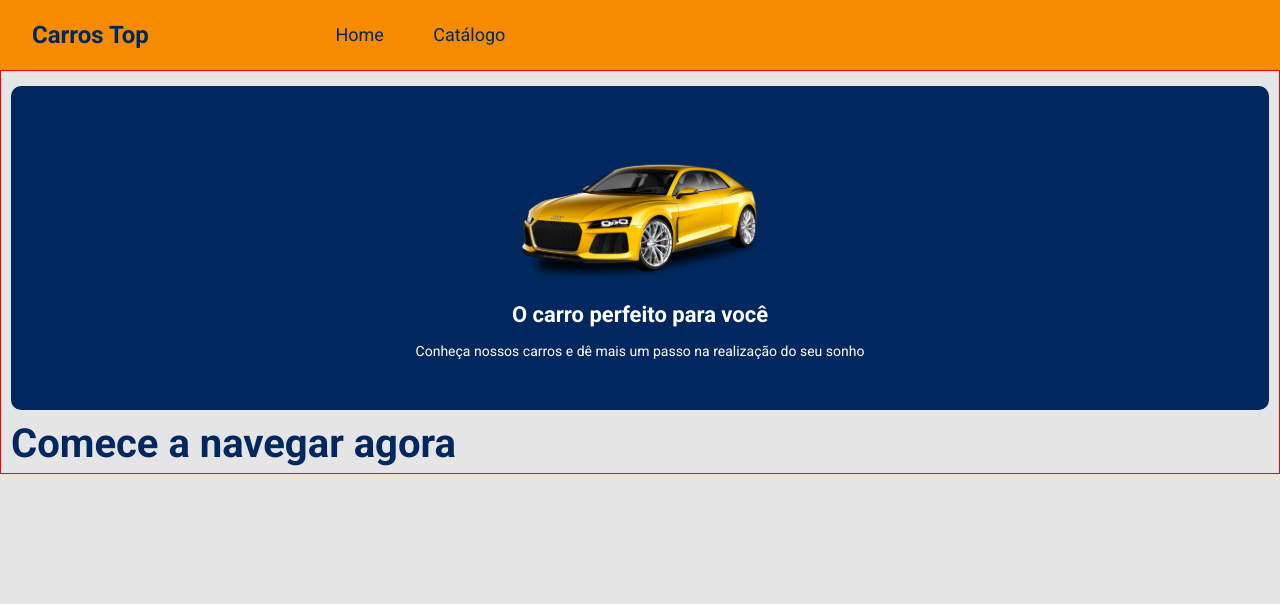
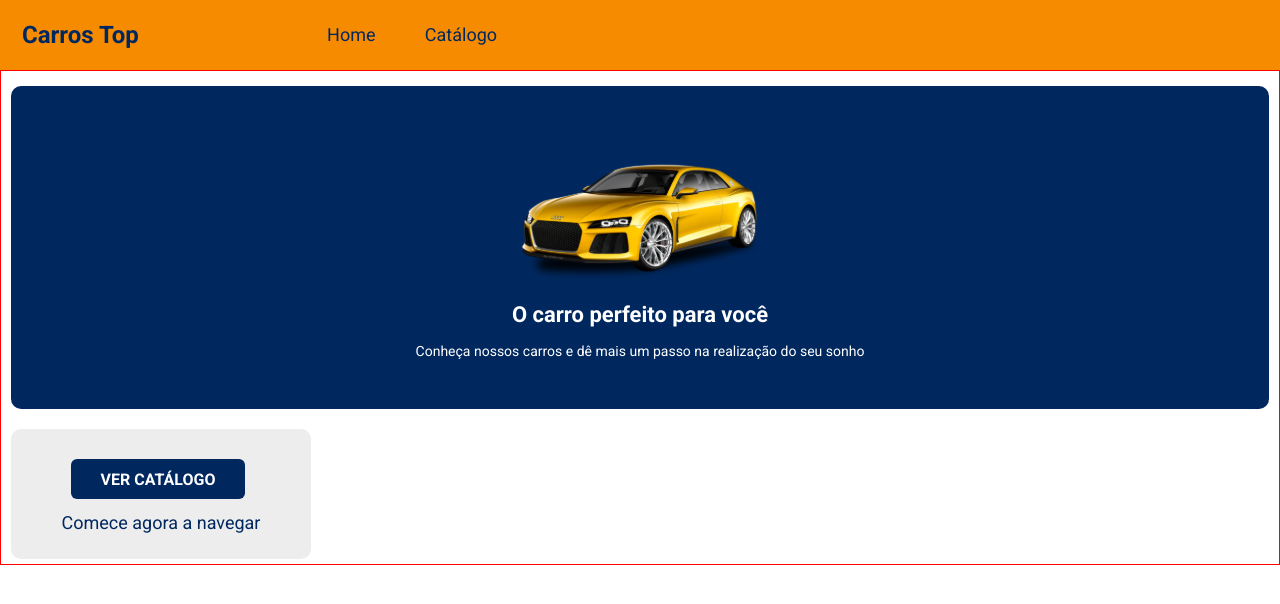
Before and after one commit to Leandromalmsteen/bds07, a React (Create React App) app: page / in a window 1280 px wide. Shown: the top 604 px of the page. Built offline with nearby package versions, Linux system fonts and the light colour scheme.

Commit message:
Finalizando estilização da Home

```diff
--- a/src/assets/styles/custom.scss
+++ b/src/assets/styles/custom.scss
@@ -2,7 +2,7 @@ $theme-colors: (
     'primary': #F78B00,
 );
 
-$body-bg: #e5e5e5;
+$body-bg: #FFFFFF;
 $body-color: #00285F;
 
 @import '~bootstrap/scss/bootstrap.scss';
--- /dev/null
+++ b/src/components/Navbar/ButtonIcon/index.tsx
@@ -0,0 +1,11 @@
+import './styles.css';
+
+const ButtonIcon = () => {
+  return (
+    <button className="btn btn-icon">
+      <h6>VER CATÁLOGO</h6>
+    </button>
+  );
+};
+
+export default ButtonIcon;
--- /dev/null
+++ b/src/components/Navbar/ButtonIcon/styles.css
@@ -0,0 +1,10 @@
+.btn-icon {
+  width: 174px;
+  height: 40px;
+  background-color: #00285F;
+  margin: 30px 0 0 60px;
+}
+
+.btn-icon h6 {
+    color: #FFFFFF;
+}
--- a/src/components/Navbar/styles.css
+++ b/src/components/Navbar/styles.css
@@ -1,5 +1,5 @@
 .main-nav {
-    padding-left: 20px;
+    padding-left: 10px;
     min-height: 70px;
 }
 
--- a/src/pages/Home/index.tsx
+++ b/src/pages/Home/index.tsx
@@ -1,6 +1,7 @@
 import { ReactComponent as MainImage } from 'assets/images/car-header 1.svg';
 import Navbar from 'components/Navbar';
 import './styles.css';
+import ButtonIcon from '../../components/Navbar/ButtonIcon/index';
 
 const Home = () => {
   return (
@@ -10,12 +11,16 @@ const Home = () => {
         <div className="home-card">
           <div className="home-image-container">
             <MainImage />
-                      <h2>O carro perfeito para você</h2>
-                      <h6>Conheça nossos carros e dê mais um passo na realização do seu sonho</h6>
+            <h2>O carro perfeito para você</h2>
+            <p>
+              Conheça nossos carros e dê mais um passo na realização do seu
+              sonho
+            </p>
           </div>
 
           <div className="home-content-container">
-            <h1>Comece a navegar agora</h1>
+            <ButtonIcon />
+            <p>Comece agora a navegar</p>
           </div>
         </div>
       </div>
--- a/src/pages/Home/styles.css
+++ b/src/pages/Home/styles.css
@@ -24,11 +24,27 @@
   padding: 10px 5px 10px 5px;
 }
 
-.home-image-container h6 {
+.home-image-container p {
   color: #ffffff;
   font-size: 14px;
   font-style: normal;
   font-weight: 400;
   text-align: center;
-  padding: 5px 20px 50px 20px;
+  padding: 5px 12px 50px 12px;
+  line-height: 16px;
 }
+
+.home-content-container {
+  width: 300px;
+  height: 130px;
+  background-color: #EDEDED;
+  border-radius: 10px;
+  margin-top: 20px;
+}
+
+.home-content-container p {
+  font-size: 18px;
+  font-weight: 400;
+  text-align: center;
+  padding: 10px;
+}
```
